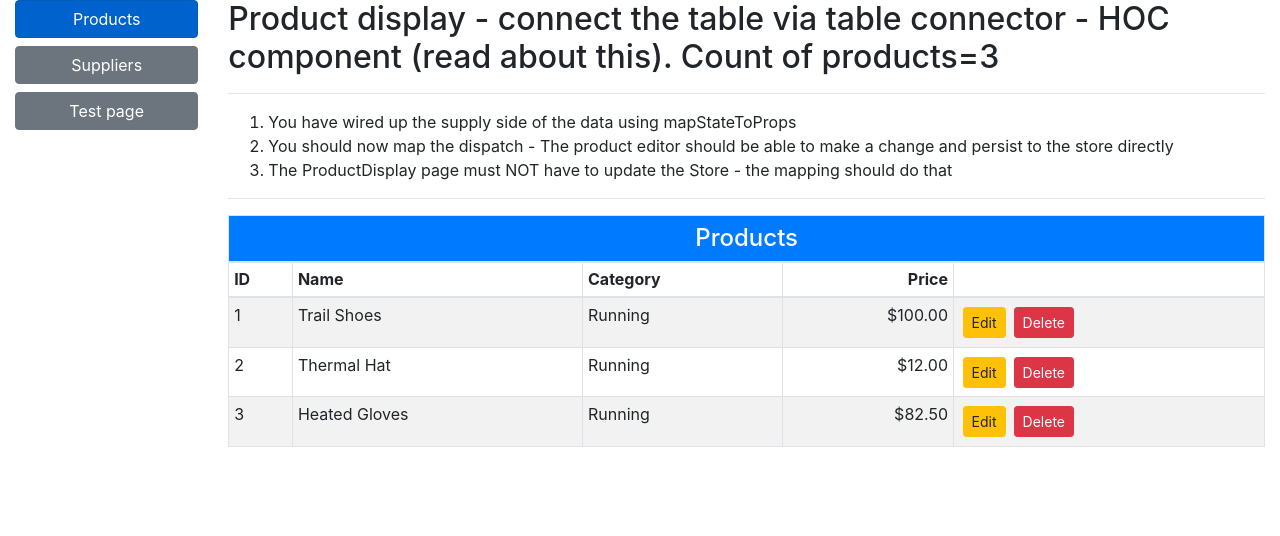
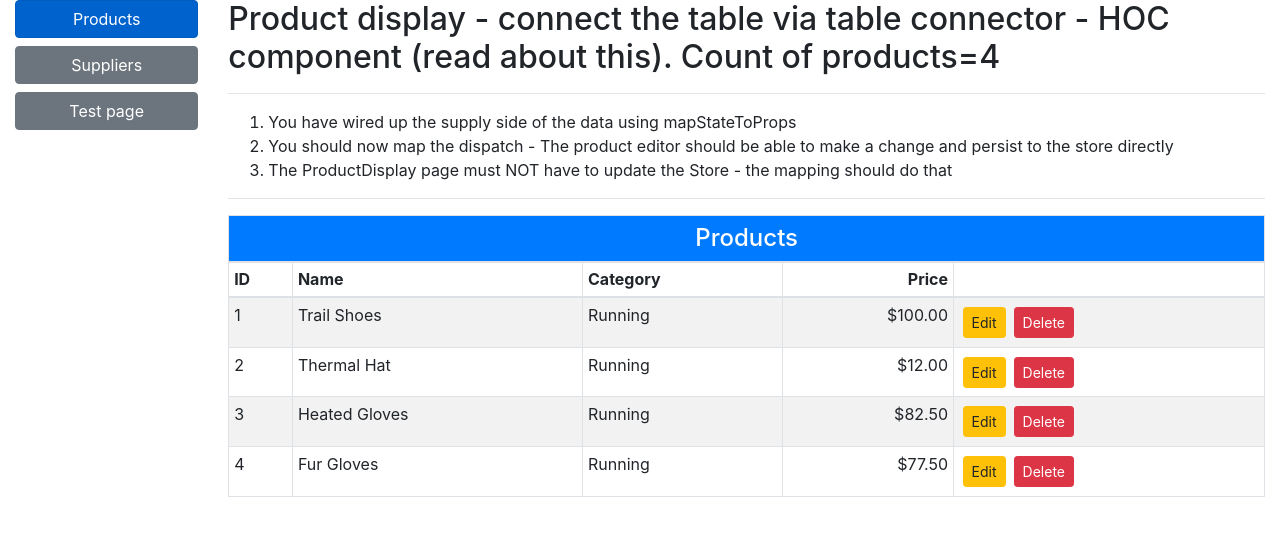
Before and after one commit to sdg002/ReactProductsAndSuppliers, a React (Create React App) app: page / in a window 1280 px wide. Shown: the top 536 px of the page. Built offline with nearby package versions, Linux system fonts and the light colour scheme.

Commit message:
Added productReducer

```diff
--- a/src/ProductDisplay.js
+++ b/src/ProductDisplay.js
@@ -9,7 +9,7 @@ import {ProductEditor} from './ProductEditor'
 This is where we map the properties of the Store to the individual properties of the "props"
 */
 const mapStateToProps = (storeData) => ({
-    myproducts: storeData.modelData.products
+    myproducts: storeData.productData
 })
 
 const mapDispatchToProps = {
--- a/src/mystore/index.js
+++ b/src/mystore/index.js
@@ -1,8 +1,16 @@
 import { createStore, combineReducers } from "redux";
 import modelReducer from "./modelReducer";
+import productReducer from "./productReducer"
 
 export default createStore(combineReducers(
     {
         modelData: modelReducer,
-        stateData: null
+        stateData: null,
+        productData:productReducer
     }));
+
+    /*
+    If you have a complex model, then you should combine the reducers based on functionality
+    Each of the elements above becomes a property of the 'store' object that is returned by 'createStore'
+
+    */
--- /dev/null
+++ b/src/mystore/initialProductData.js
@@ -0,0 +1,7 @@
+export const initialProductData =
+[
+    { id: 1, name: "Trail Shoes", category: "Running", price: 100 },
+    { id: 2, name: "Thermal Hat", category: "Running", price: 12 },
+    { id: 3, name: "Heated Gloves", category: "Running", price: 82.50 },
+    { id: 4, name: "Fur Gloves", category: "Running", price: 77.50 },
+]
--- /dev/null
+++ b/src/mystore/productReducer.js
@@ -0,0 +1,27 @@
+import { STORE, UPDATE, DELETE } from "./modelActionTypes";
+import { initialProductData } from "./initialProductData";
+
+export default function(storeData, action) {
+    switch (action.type) {
+        // case STORE:
+        //     return {
+        //         ...storeData,
+        //         [action.dataType]:
+        //             storeData[action.dataType].concat([action.payload])
+        //     }
+        // case UPDATE:
+        //     return {
+        //         ...storeData,
+        //         [action.dataType]: storeData[action.dataType].map(p =>
+        //             p.id === action.payload.id ? action.payload : p)
+        //     }
+        // case DELETE:
+        //     return {
+        //         ...storeData,
+        //         [action.dataType]: storeData[action.dataType]
+        //             .filter(p => p.id !== action.payload)
+        //     }
+        default:
+            return storeData || initialProductData;
+    }
+}
```
